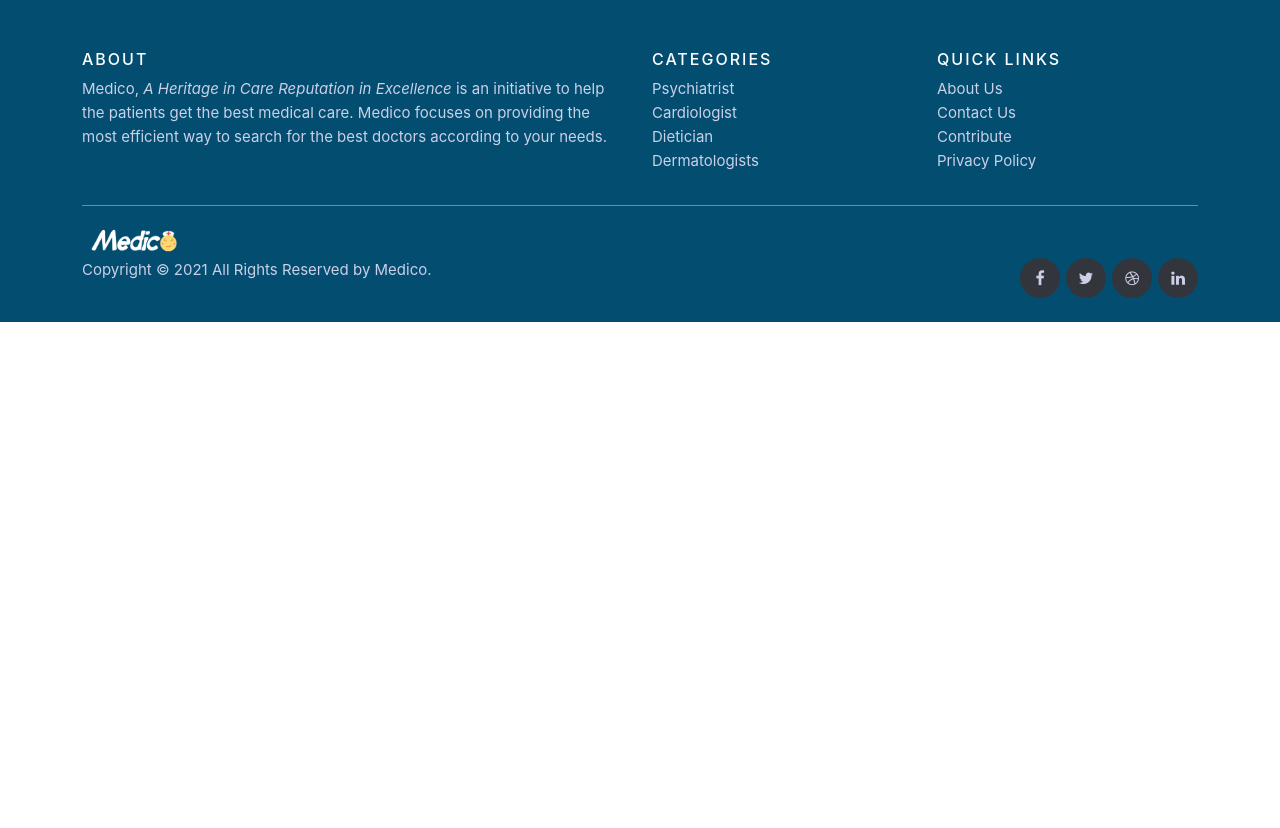
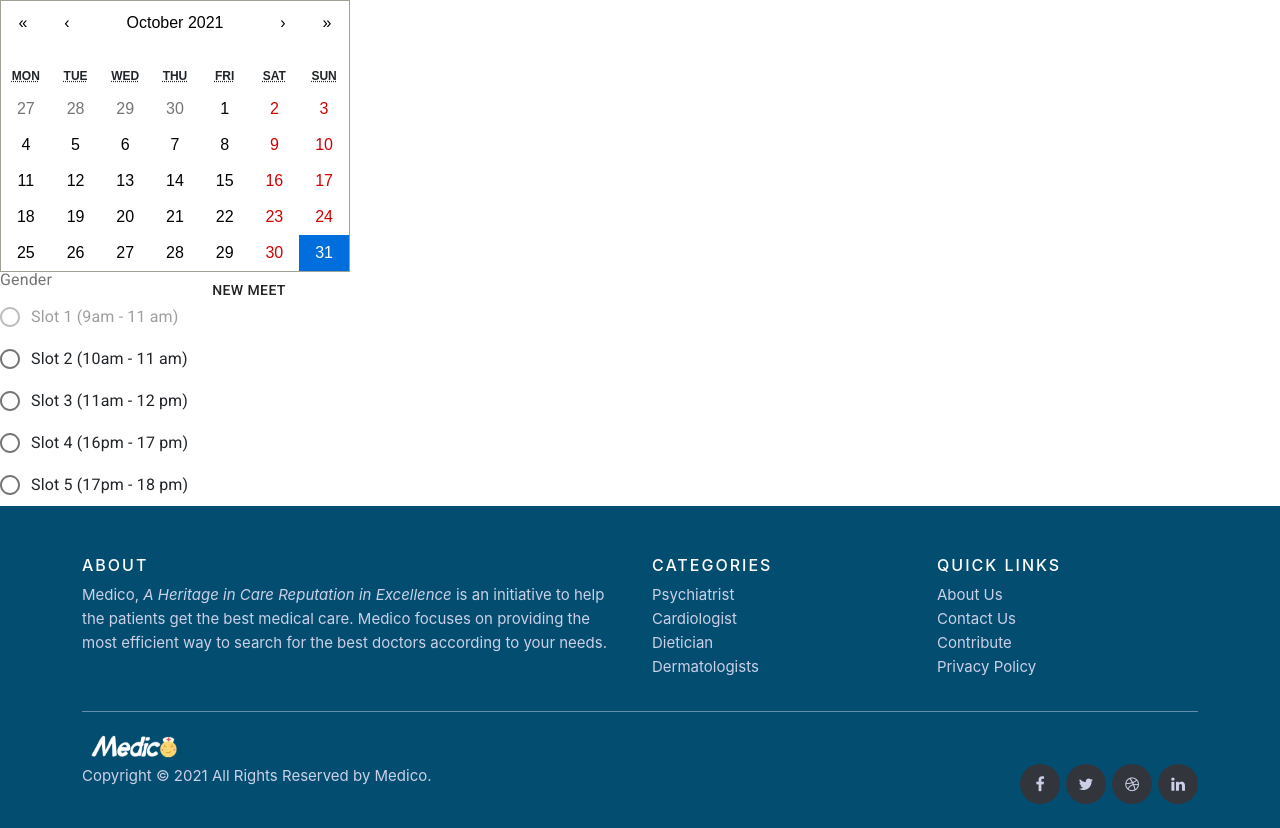
Before and after one commit to aknsal/Medico, a React (Create React App) app: page /newmeet/1/1 in a window 1280 px wide. Before the commit the page ends 800 px from the top, so only its background shows below. Built offline with nearby package versions, Linux system fonts and the light colour scheme; no server answers.

Commit message:
Add Meeting functionality

```diff
--- a/package.json
+++ b/package.json
@@ -14,6 +14,7 @@
     "axios": "^0.24.0",
     "material-ui": "^0.20.2",
     "react": "^17.0.2",
+    "react-calendar": "^3.5.0",
     "react-dom": "^17.0.2",
     "react-icons": "^4.3.1",
     "react-router-dom": "^5.3.0",
--- a/src/App.js
+++ b/src/App.js
@@ -9,6 +9,7 @@ import DoctorProfile from "./pages/DoctorProfile";
 import PatientDashboard from "./pages/PatientDashboard";
 import PatientProfile from "./pages/PatientProfile";
 import DoctorDashboard from './pages/DoctorDashboard'
+import Meeting from "./pages/Meeting";
 import { Switch , Route } from 'react-router-dom'
 import DoctorSearch from './pages/SearchDoctors'
 
@@ -43,6 +44,7 @@ function App() {
 					<Route path="/patientprofile/:id" component={PatientProfile}></Route>
 					<Route path="/doctordashboard/:id" component={DoctorDashboard}></Route>
 					<Route path="/patientdashboard/:id" component={PatientDashboard}></Route>
+					<Route path="/newmeet/:doctorid/:patientid" component={Meeting}></Route>
 					{/* <Route component={Error} /> */}
 				</Switch>
 				{/* {console.log(doctor , patient)} */}
--- /dev/null
+++ b/src/pages/Meeting.js
@@ -0,0 +1,120 @@
+import React, { useState ,useEffect } from 'react';
+import Calendar from 'react-calendar';
+import { Button } from '@material-ui/core';
+import Radio from '@material-ui/core/Radio';
+import RadioGroup from '@material-ui/core/RadioGroup';
+import FormControlLabel from '@material-ui/core/FormControlLabel';
+import FormControl from '@material-ui/core/FormControl';
+import FormLabel from '@material-ui/core/FormLabel';
+import 'react-calendar/dist/Calendar.css';
+import {useParams} from "react-router-dom";
+import Axios from 'axios'
+
+
+export default function Meeting() {
+
+    const [slotRadio, setRadio] = React.useState('Slot 1');
+    const [doctorEmail, setDoctorEmail] = React.useState("");
+    const [patientName, setPatientName] = React.useState("");
+    const [patientLName , setPatientLName] = React.useState("");
+    const [patientEmail, setPatientEmail] = React.useState("");
+    const { doctorid, patientid } = useParams();
+
+
+     useEffect(() => {
+        const urlp = "http://localhost:8000/api/patient/"+patientid;
+        // const url="";
+        Axios.get(urlp).then(res => {
+            console.log(res.data.data.fname);
+            setPatientEmail(res.data.data.email)
+            setPatientName(res.data.data.fname)
+            setPatientLName(res.data.data.lname)
+           if(res.status !== 200)
+             alert('Wrong id of patient')
+         }).catch(err=>{
+           alert(err)
+         })
+         const urld = "http://localhost:8000/api/doctor/"+doctorid;
+         Axios.get(urld).then(res => {
+            setDoctorEmail(res.data.doctorData.email)
+           if(res.status !== 200)
+             alert('Wrong id of doctor')
+         }).catch(err=>{
+           alert(err)
+         })
+    },[]);
+
+  const handleRadioChange = (event) => {
+    setRadio(event.target.value);
+    console.log("2021-11-01 "+slotRadio.substring(0,8));
+  };
+  const [value, onChange] = useState(new Date());
+  function handleClick(e) {
+    //   onChange();
+      console.log(e.target);
+  }
+
+  function handleButtonClick(){
+    const url="https://webexapis.com/v1/meetings";
+    Axios.post(url, {
+        "enabledAutoRecordMeeting": false,
+  "allowAnyUserToBeCoHost": false,
+  "enabledJoinBeforeHost": false,
+  "enableConnectAudioBeforeHost": false,
+  "excludePassword": false,
+  "publicMeeting": false,
+  "enableAutomaticLock": false,
+  "allowFirstUserToBeCoHost": false,
+  "allowAuthenticatedDevices": false,
+  "timezone": "Asia/Kolkata",
+  "sendEmail": true,
+  "title": "New Appointment "+slotRadio.substring(16,22),
+  "start": "2021-11-01 "+slotRadio.substring(0,8),
+  "end": "2021-11-01 "+slotRadio.substring(8,16),
+  "invitees": [
+    {
+        "email": patientEmail,
+        "displayName": patientName,
+        "coHost": false
+    },
+],
+    "siteUrl":"https://tranquil-waters-33822.herokuapp.com/join?username=Aditya",
+  "hostEmail": doctorEmail
+    },{
+        headers: {
+            Authorization: "Bearer " + "YzZjZGM3NzEtMDdjZi00NzA1LWFjYjUtYzVhYTY1NjE5ZWFlOWI4MjMxMjQtNjVh_P0A1_caaa8419-6ffd-4ddb-8fb5-d89f059408c4"
+          }
+    }).then(res => {
+      if(res.status !== 200)
+        alert('Something is wrong')
+      else {
+          alert("Meeting created check your email")
+      }
+    }).catch(err=>{
+      alert(err)
+    })
+  }
+
+
+
+  return (
+    <div>
+      <Calendar
+        onChange={handleClick}
+        value={value}
+      />
+      <FormControl component="fieldset">
+      <FormLabel component="legend">Gender</FormLabel>
+      <RadioGroup aria-label="gender" name="gender1" value={slotRadio} onChange={handleRadioChange}>
+        <FormControlLabel value="09:00:0010:00:00Slot 1" disabled control={<Radio />} label="Slot 1 (9am - 11 am)" />
+        <FormControlLabel value="10:00:0011:00:00Slot 2" control={<Radio />} label="Slot 2 (10am - 11 am)" />
+        <FormControlLabel value="11:00:0012:00:00Slot 3" control={<Radio />} label="Slot 3 (11am - 12 pm)" />
+        <FormControlLabel value="16:00:0017:00:00Slot 4" control={<Radio />} label="Slot 4 (16pm - 17 pm)" />
+        <FormControlLabel value="17:00:0018:00:00Slot 5" control={<Radio />} label="Slot 5 (17pm - 18 pm)" />
+
+      </RadioGroup>
+    </FormControl>
+      <Button onClick={handleButtonClick} >New Meet </Button>
+    </div>
+  );
+}
```
Also changed, not shown: 1 other file (tests, documents, lock files or other folders).
